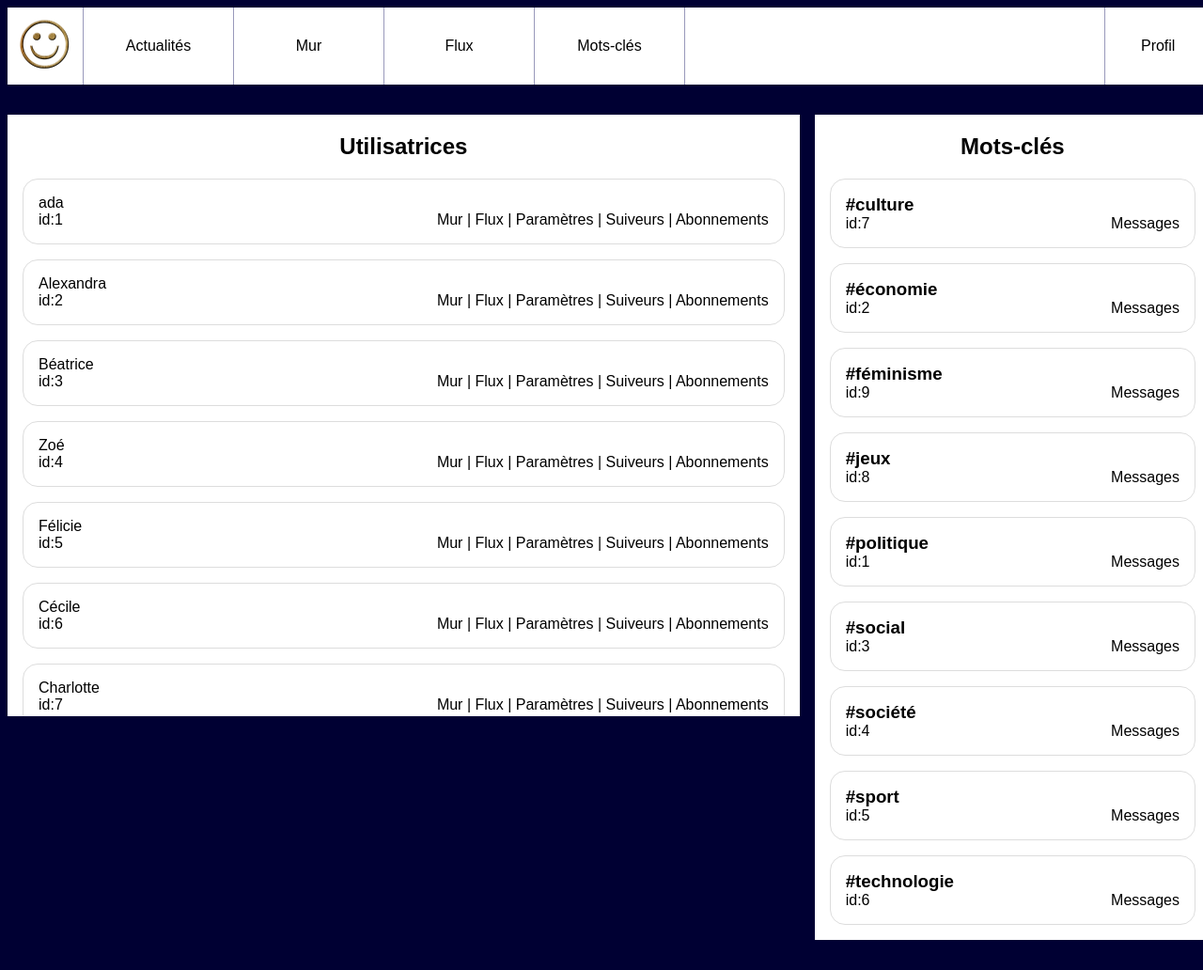
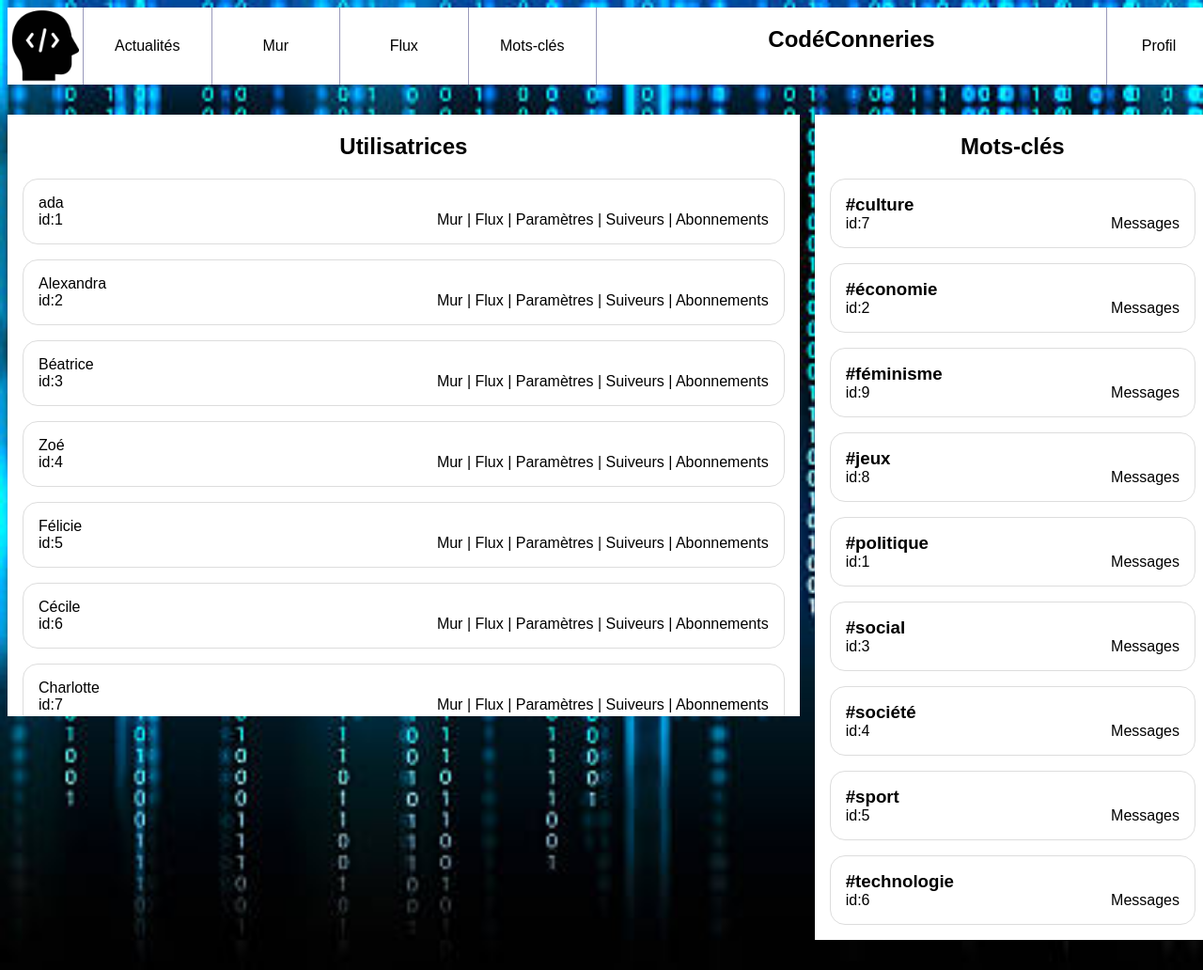
Before and after one commit to adatechschool/bastien-ghislaine-jay-jeremie-rs-php, a PHP site: page /admin.php in a window 1280 px wide. Shown: the whole page at 94% size. Run offline with PHP 8.4, Linux system fonts and the light colour scheme; a user stored in the database is signed in; data comes from the database, SQL or seed files in the repository.

Commit message:
titre logo et fond d'ecran

```diff
--- a/resoc_n3/header.php
+++ b/resoc_n3/header.php
@@ -2,14 +2,14 @@
 session_start();
 ?>
 
-<img src="resoc.jpg" alt="Logo de notre réseau social" />
+<img src="logo-site.png" alt="Logo de notre réseau social" />
 <nav id="menu">
     <a href="news.php">Actualités</a>
     <a href="wall.php?user_id=<?php echo $_SESSION['connected_id'] ?>">Mur</a>
     <a href="feed.php?user_id=<?php echo $_SESSION['connected_id'] ?>">Flux</a>
     <a href="tags.php?tag_id=1">Mots-clés</a>
+    <h1>CodéConneries</h1>
 </nav>
-
 
 <nav id="user">
 
--- a/resoc_n3/style.css
+++ b/resoc_n3/style.css
@@ -1,6 +1,11 @@
 body{
+    /* background-color: #003; */
+    background-image: url("istockphoto-122204403-612x612.jpg");
+    background-size: cover;
+    font-family: Arial;
+}
+main {
     background-color: #003;
-    font-family: Arial;
 }
 
 a{text-decoration: none; color:black;}
@@ -19,9 +24,13 @@ body>header img{
 }
 body>header #menu {
     display:flex;
-    width:50%;
+    width:85%;
     align-items: stretch;
     border-left: 1px solid #99b;
+}
+body>header #menu h1 {
+    text-align: center;
+    flex:4;
 }
 body>header #menu a{
     flex:1;
@@ -37,7 +46,7 @@ body>header ul{list-style: none;}
 body>header #user
 {
     margin-left: auto;
-    flex:0.2;
+    flex:1;
     border-left: 1px solid #99b;
 }
 body>header #user>a{
```
Also changed, not shown: resoc_n3/istockphoto-122204403-612x612.jpg (added), resoc_n3/logo-site.png (added).
